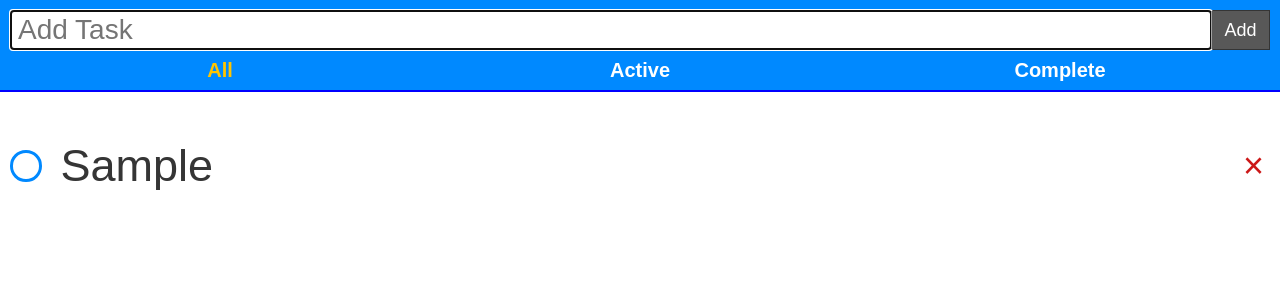
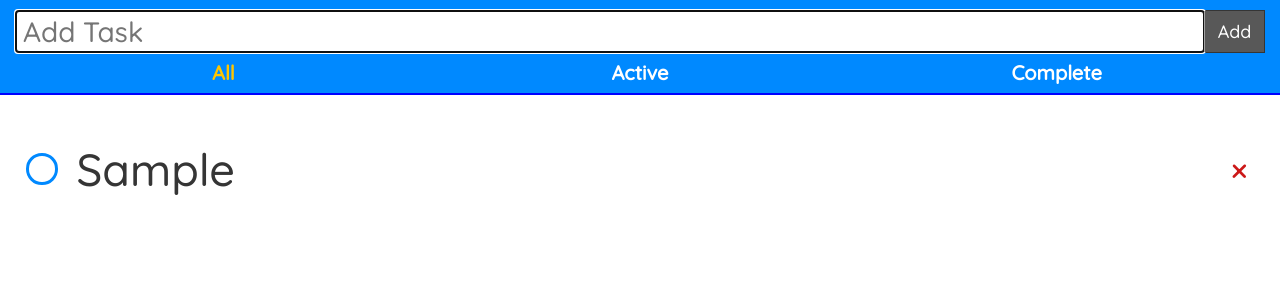
Before and after one commit to sequoian/tasks, a React (Create React App) app: page / in a window 1280 px wide. Both pictures are taken after typing "Sample" into the empty fields and a click on the button "Add". Shown: the top 300 px of the page. Built offline with nearby package versions, Linux system fonts and the light colour scheme.

Commit message:
task spacing and hover

```diff
--- a/src/css/App.css
+++ b/src/css/App.css
@@ -3,7 +3,7 @@
 }
 
 .container {
-  padding: 0 10px;
+  padding: 0 15px;
 }
 
 @media (min-width: 576px) {
--- a/src/css/Task.css
+++ b/src/css/Task.css
@@ -2,13 +2,20 @@
   display: flex;
   justify-content: space-between;
   align-items: center;
+  margin-bottom: 0.5em;
+  padding: 10px;
+  border: 1px solid white;
+}
 
+.task:hover {
+  border: 1px solid gray;
+  box-shadow: -3px 3px 20px 0px rgba(0,0,0,0.25);
 }
 
 .task-display,
 .task-edit {
   width: 100%;
-  margin: 10px;
+  margin: 0 10px;
 }
 
 /* Display */
@@ -18,6 +25,7 @@
   word-wrap: break-word;
   overflow: hidden;
   line-height: normal;
+  cursor: text;
 }
 
 .complete .task-display {
@@ -27,7 +35,7 @@
 /* Edit */
 
 .task-edit {
-  height: 1em;
+  height: 100%;
 }
 
 .task-edit input {
--- a/src/css/index.css
+++ b/src/css/index.css
@@ -1,9 +1,10 @@
+@import url('https://fonts.googleapis.com/css?family=Quicksand:500');
+
 * {
   box-sizing: border-box;
 }
 
 body {
-  font-family: sans-serif;
   --primary: #0089ff;
   --secondary: #ffc500;
 }
@@ -11,5 +12,6 @@ body {
 body,
 input,
 button {
+  font-family: 'Quicksand', sans-serif;
   color: #353535;
 }
```
